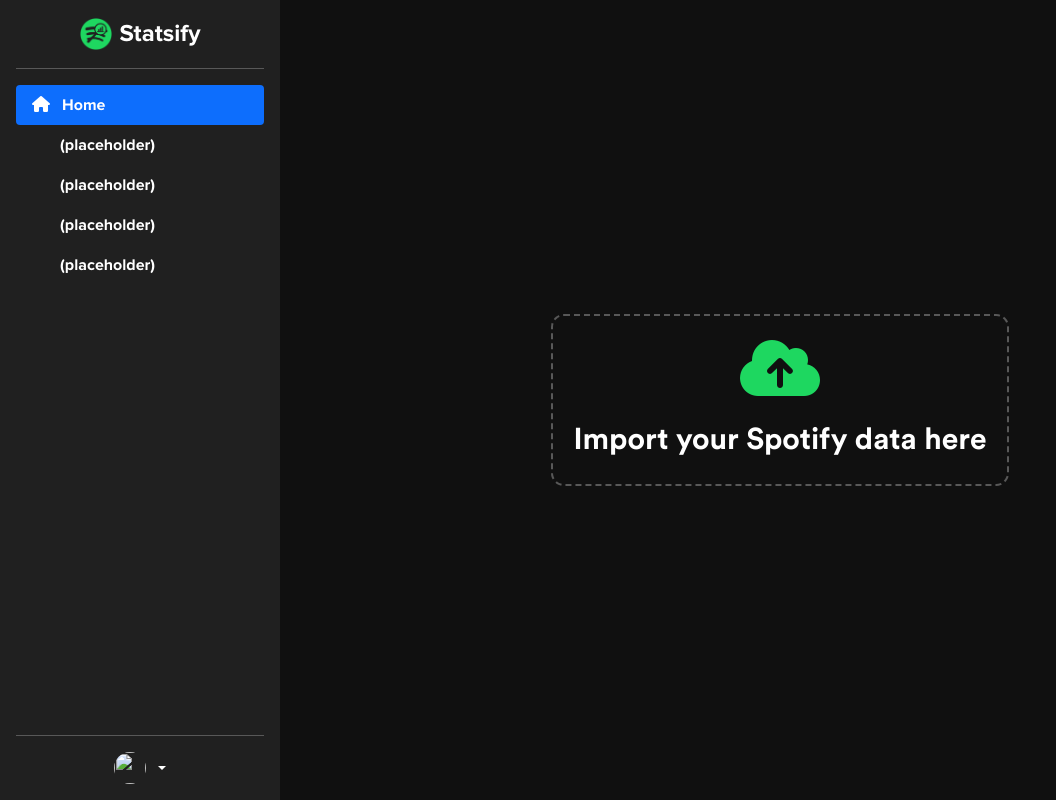
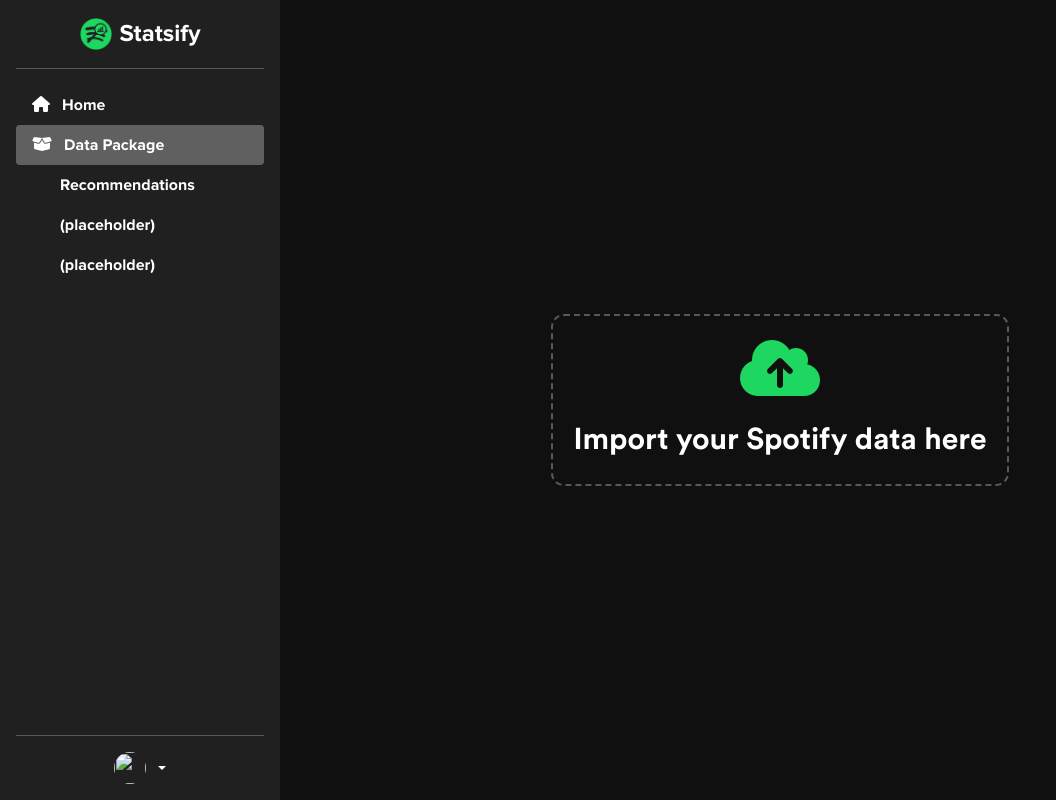
Before and after one commit to jckli/retrievify, a Flask app: template Statsify/Statsify/templates/datapackage.html in a window 1280 px wide. Shown: the whole page, without its empty margins (0-1056 px from the left). Run offline with Flask 2, Linux system fonts and the light colour scheme; the template is opened without the code that fills it, so the values that code supplies are empty; parts of the project's set-up code (start-up, migrations or seed data) failed here and were passed over.

Commit message:
chore: update sidebar

```diff
--- a/Statsify/Statsify/templates/layout.html
+++ b/Statsify/Statsify/templates/layout.html
@@ -5,38 +5,39 @@
         <meta charset="utf-8" />
         <title>Statsify</title>
         <link rel="shortcut icon" href="{{ url_for('static', filename='favicon.ico') }}" />
-        <link href="https://cdn.jsdelivr.net/npm/bootstrap@5.0.2/dist/css/bootstrap.min.css" rel="stylesheet" integrity="sha384-EVSTQN3/azprG1Anm3QDgpJLIm9Nao0Yz1ztcQTwFspd3yD65VohhpuuCOmLASjC" crossorigin="anonymous">
+        <link href="https://cdn.jsdelivr.net/npm/bootstrap@5.1.3/dist/css/bootstrap.min.css" rel="stylesheet" integrity="sha384-1BmE4kWBq78iYhFldvKuhfTAU6auU8tT94WrHftjDbrCEXSU1oBoqyl2QvZ6jIW3" crossorigin="anonymous">
         <link rel="stylesheet" href="https://cdnjs.cloudflare.com/ajax/libs/font-awesome/6.0.0-beta3/css/all.css">
-        <script src="https://cdn.jsdelivr.net/npm/bootstrap@5.0.2/dist/js/bootstrap.bundle.min.js" integrity="sha384-MrcW6ZMFYlzcLA8Nl+NtUVF0sA7MsXsP1UyJoMp4YLEuNSfAP+JcXn/tWtIaxVXM" crossorigin="anonymous"></script>
+        <script src="https://cdn.jsdelivr.net/npm/bootstrap@5.1.3/dist/js/bootstrap.bundle.min.js" integrity="sha384-ka7Sk0Gln4gmtz2MlQnikT1wXgYsOg+OMhuP+IlRH9sENBO0LRn5q+8nbTov4+1p" crossorigin="anonymous"></script>
         <link rel="stylesheet" href="../static/content/navbar.css">
         <meta name="viewport" content="width=device-width, initial-scale=1, shrink-to-fit=no">
+        <script src="https://ajax.googleapis.com/ajax/libs/jquery/3.6.0/jquery.min.js"></script>
         {% endblock %}
     </head>
     <body>
         {% block nav %}
         <div class="d-flex flex-column flex-shrink-0 p-3 text-white bg-dark main" style="width:280px; height: 100%; position: fixed; z-index: 1;">
             <a href="/" class="d-flex align-items-center mb-3 mb-md-0 text-white text-decoration-none title">
-                <img class="me-2" width="32" height="32" src="../static/imgs/logo.png"></img>
+                <img class="me-2" width="32" height="32" src="static/imgs/logo.png"></img>
                 <span class="fs-4">Statsify</span>
             </a>
             <hr>
             <ul class="nav nav-pills flex-column mb-auto">
             <li class="nav-item">
-                <a href="/home" class="nav-link active" aria-current="page">
+                <a href="/home" class="nav-link text-white home-active" aria-current="page">
                     <i class="bi me-2 fa-solid fa-house" width="16" height="16"></i>
                     Home
                 </a>
             </li>
             <li>
-                <a href="#" class="nav-link text-white">
-                    <svg class="bi me-2" width="16" height="16"><use xlink:href="#speedometer2"/></svg>
-                    (placeholder)
+                <a href="/dpe" class="nav-link text-white data-package-active">
+                    <i class="bi me-2 fa-solid fa-box-open" width="16" height="16"></i>
+                    Data Package
                 </a>
             </li>
             <li>
                 <a href="#" class="nav-link text-white">
                     <svg class="bi me-2" width="16" height="16"><use xlink:href="#table"/></svg>
-                    (placeholder)
+                    Recommendations
                 </a>
             </li>
             <li>
```
